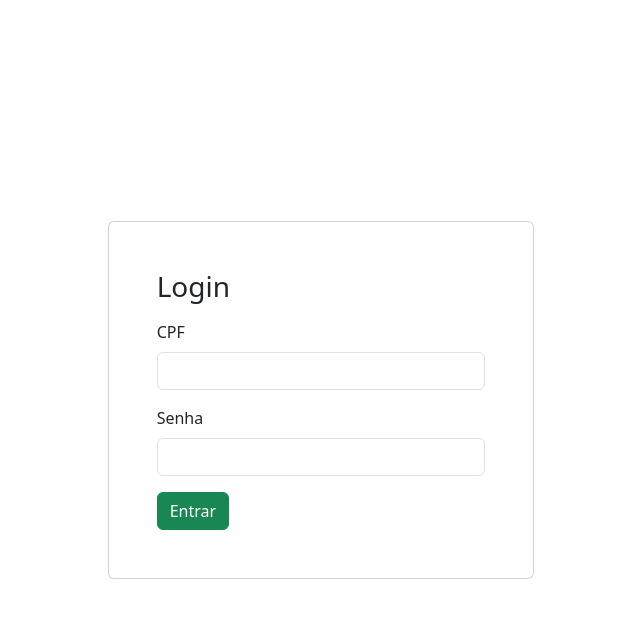
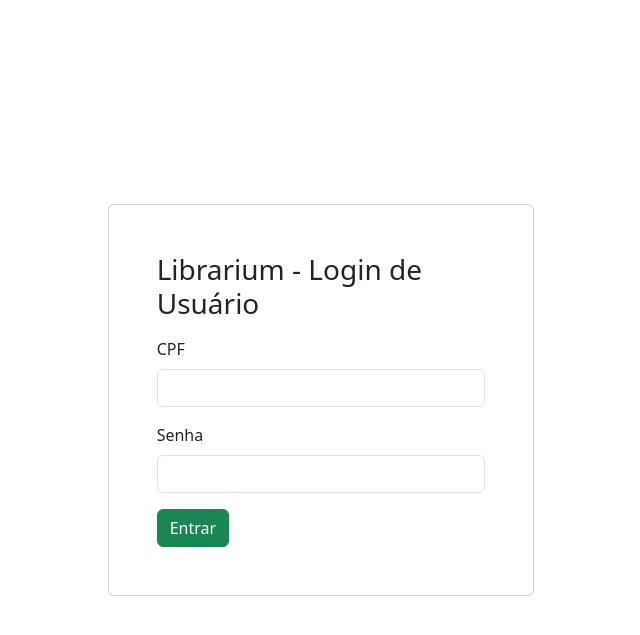
Before and after one commit to CalcaMVC/librarium, a Flask app: page / in a window 1280 px wide. Shown: the top 635 px of the page, without its empty margins (319-959 px from the left). Run offline with Flask 3, Linux system fonts and the light colour scheme.

Commit message:
Modificações feitas no login de usuário

```diff
--- a/runtime.txt
+++ /dev/null
@@ -1 +0,0 @@
-python-3.11
--- a/templates/index.html
+++ b/templates/index.html
@@ -26,7 +26,7 @@
             <div class="col-sm-11 col-lg-4 card p-5">
 
                 <!-- Título do formulário -->
-                <h3 class="card-title mb-3">Login</h3>
+                <h3 class="card-title mb-3">Librarium - Login de Usuário</h3>
 
                 <!-- Exibe as mensagens de feedback do back-end -->
                 {% with messages = get_flashed_messages(with_categories=true) %}
```
